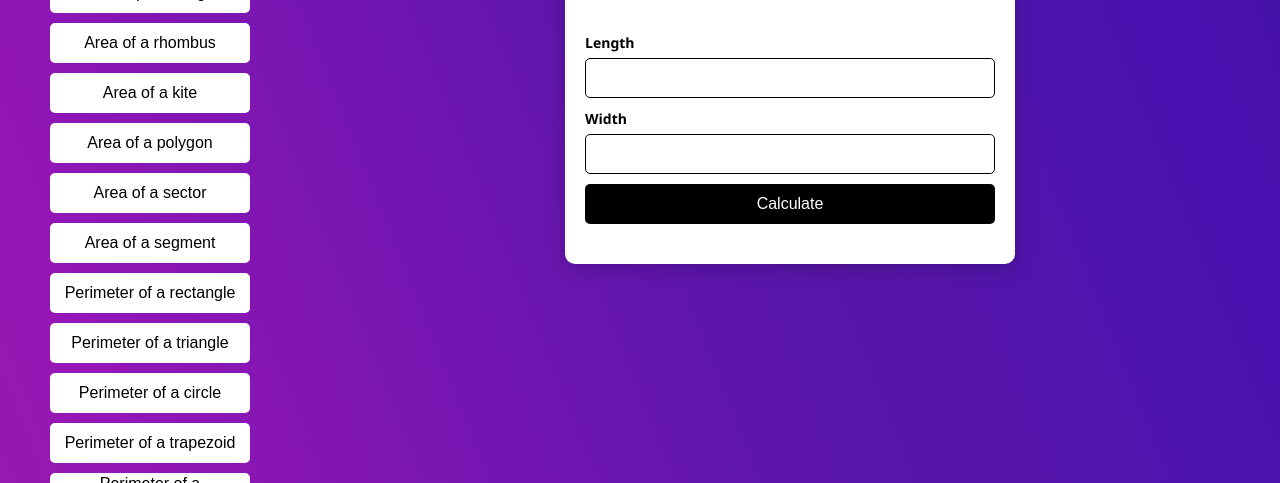
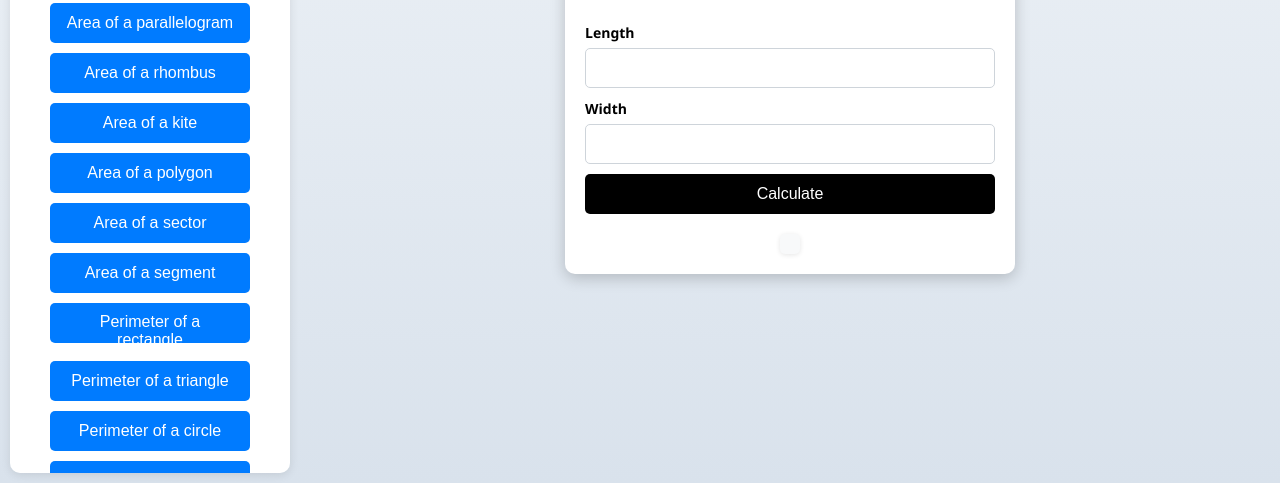
Before and after one commit to Ashutosh-biotech/A_and_V_js_shapes, a plain HTML site: page index.html in a window 1280 px wide. Shown: the part 317-800 px from the top of the page. Drawn offline with Linux system fonts and the light colour scheme.

Commit message:
pretty much stable

```diff
--- a/assets/css/style.css
+++ b/assets/css/style.css
@@ -8,7 +8,8 @@ body {
 	font-family: 'Segoe UI', Tahoma, Geneva, Verdana, sans-serif;
 	font-size: 16px;
 	line-height: 1.5;
-	background-image: linear-gradient(68.1deg, #9819af -0.1%, #9516b6 8.2%, #5c15ad 49.1%, #5816a8 57.9%, #4a11b1 85.2%, #41119a 100.1%);
+	background: linear-gradient(180deg, #f0f4f8, #d9e2ec);
+	;
 	height: 100vh;
 	display: flex;
 	overflow: hidden;
@@ -19,7 +20,8 @@ aside {
 	height: 100vh;
 	display: flex;
 	flex-direction: column;
-
+	/* background-color: #f8f9fa; */
+	padding: 10px;
 	.logo {
 		display: flex;
 		justify-content: center;
@@ -42,6 +44,10 @@ aside {
 		overflow-y: auto;
 		padding-bottom: 20px;
 		scrollbar-width: none;
+		padding: 20px;
+		background-color: #ffffff;
+		border-radius: 10px;
+		box-shadow: 0 2px 10px rgba(0, 0, 0, 0.1);
 
 		ul {
 			list-style: none;
@@ -54,15 +60,18 @@ aside {
 					height: 40px;
 					border: none;
 					border-radius: 5px;
-					background-color: #fff;
-					color: #000;
 					font-size: 16px;
 					cursor: pointer;
-					transition: all 300ms ease;
+					background-color: #007bff;
+					color: #fff;
+					border: none;
+					padding: 10px 15px;
+					font-weight: 500;
+					transition: background 0.3s, transform 0.2s;
 
 					&:hover {
-						background-color: #000;
-						color: #fff;
+						background-color: #0056b3;
+						transform: scale(1.05);
 					}
 				}
 
@@ -85,7 +94,14 @@ main {
 		background-color: #fff;
 		border-radius: 10px;
 		padding: 20px;
-		box-shadow: 0 4px 20px rgba(0, 0, 0, 0.2);
+		border-radius: 10px;
+		box-shadow: 0 4px 15px rgba(0, 0, 0, 0.2);
+		transition: transform 0.2s, box-shadow 0.2s;
+
+		&:hover {
+			/* transform: translateY(-5px); */
+			box-shadow: 0 6px 20px rgba(0, 0, 0, 0.3);
+		}
 
 		.card-header {
 			height: 60px;
@@ -129,9 +145,15 @@ main {
 					input {
 						width: 100%;
 						height: 40px;
-						border: 1px solid #000;
+						border: 1.5px solid #ced4da;
 						border-radius: 5px;
-						padding: 0 10px;
+						padding: 10px;
+						transition: border-color 0.3s;
+
+						&:focus {
+							border-color: #007bff;
+							outline: none;
+						}
 					}
 
 					input[type="submit"] {
@@ -165,6 +187,10 @@ main {
 				font-weight: 600;
 				color: #000;
 				margin-top: 20px;
+				background-color: #f8f9fa;
+				padding: 10px;
+				border-radius: 5px;
+				box-shadow: 0 1px 5px rgba(0, 0, 0, 0.1);
 			}
 		}
 	}
```
